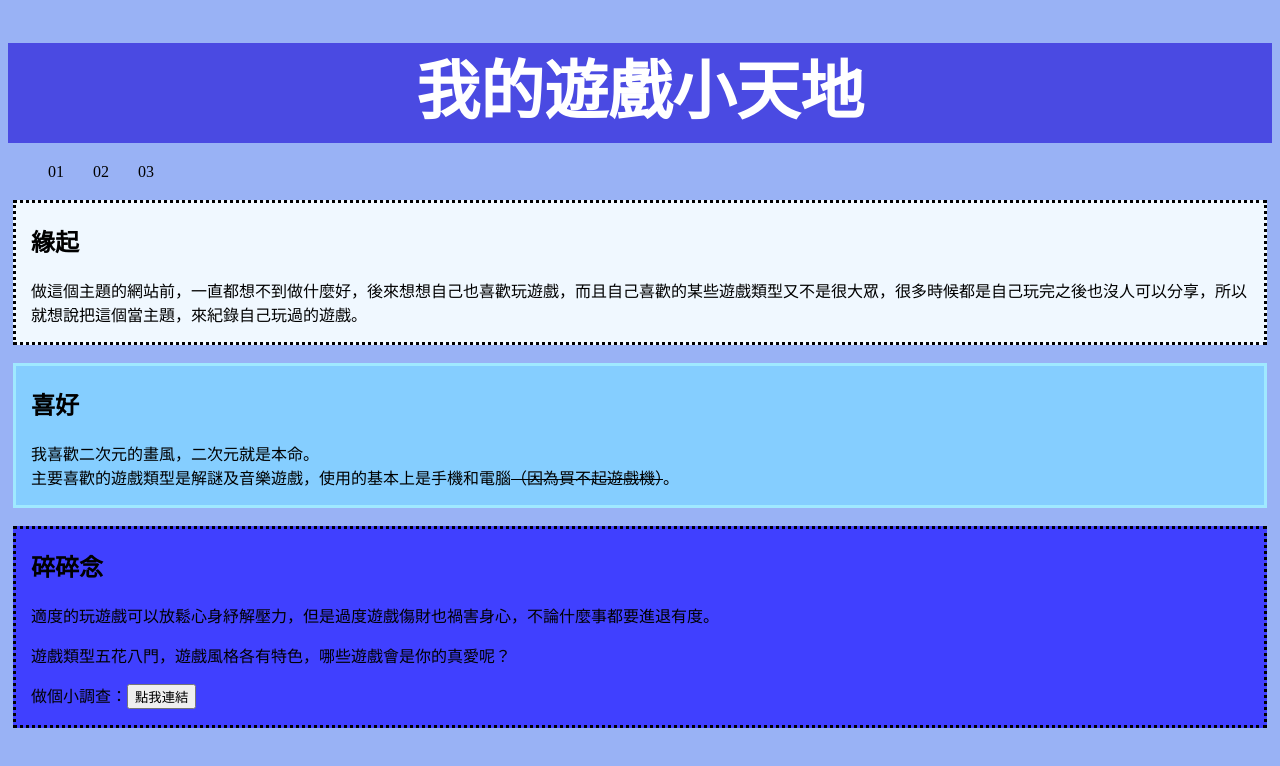
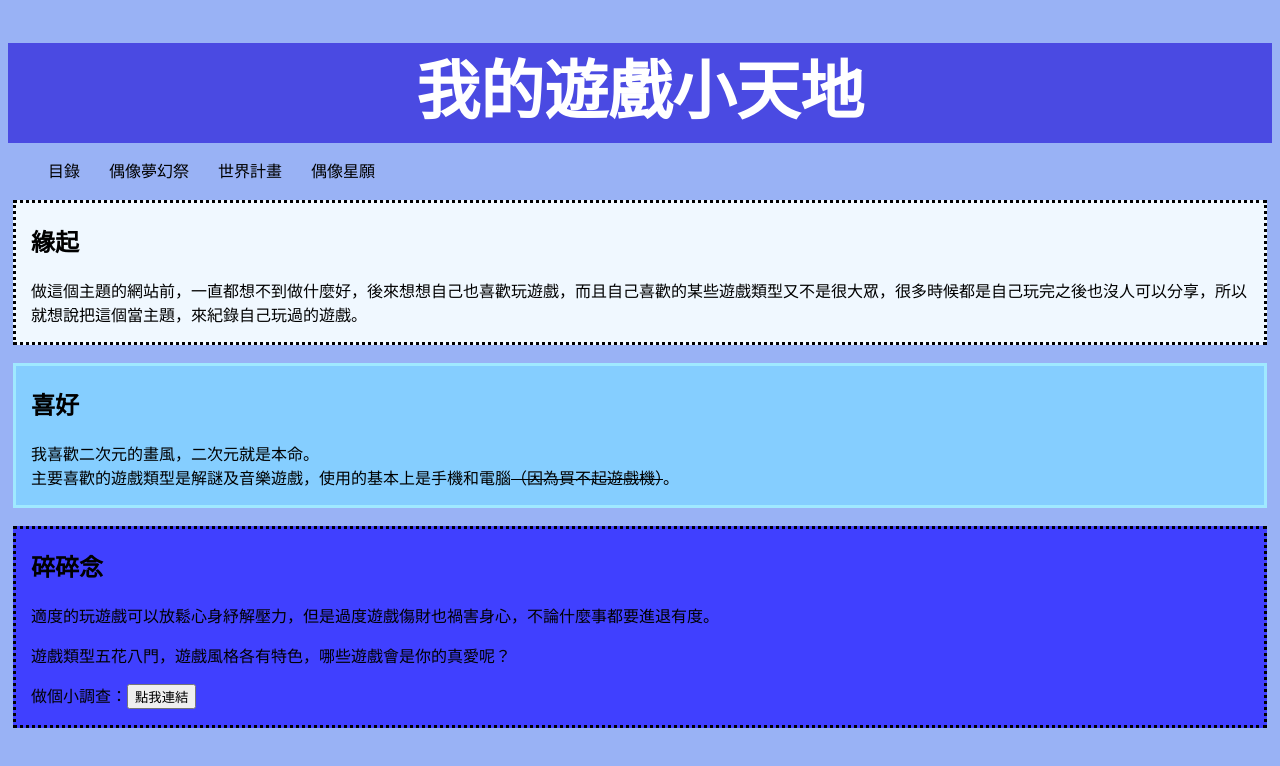
Before and after one commit to B11056032/B11056032.GITHUB.IO, a plain HTML site: page Final/index.html in a window 1280 px wide. Drawn offline with Linux system fonts and the light colour scheme.

Commit message:
Update index.html

```diff
--- a/Final/index.html
+++ b/Final/index.html
@@ -16,9 +16,10 @@
 
     <nav>
         <ul id="list01">
-            <li>01</li>
-            <li>02</li>
-            <li>03</li>
+            <li>目錄</li>
+            <li>偶像夢幻祭</li>
+            <li>世界計畫</li>
+            <li>偶像星願</li>
         </ul>
     </nav>
 
```
